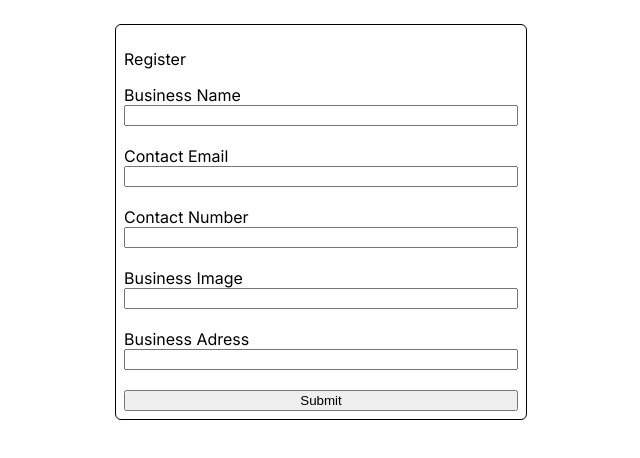
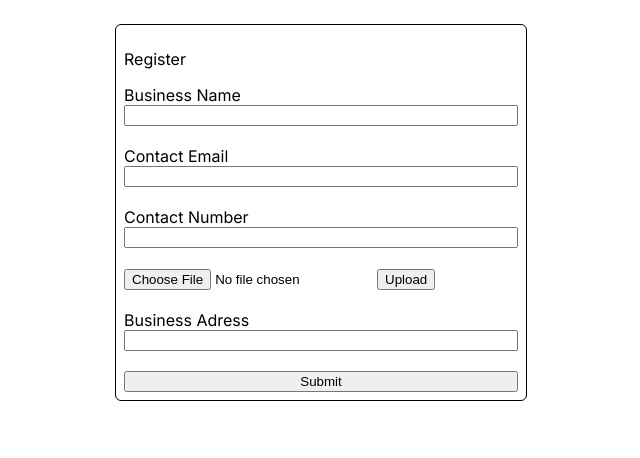
Before and after one commit to SaltyUltraCrepidarians/EcoHarbor, a Next.js app: page /registration in a window 1280 px wide. Shown: the top 458 px of the page, without its empty margins (319-959 px from the left). Built offline with nearby package versions, Linux system fonts and the light colour scheme.

Commit message:
[feat] adding image to the registration form

```diff
--- a/app/Components/Navbar.tsx
+++ b/app/Components/Navbar.tsx
@@ -33,7 +33,6 @@ export default function Navbar() {
     (async () => {
       const newUser = JSON.parse(await checkIfNewUser());
       if (newUser.businessAdress === '') {
-        console.log('first login')
         router.push('/registration')
       }
     })();
--- a/app/account/AccountComponents/EditProfile.tsx
+++ b/app/account/AccountComponents/EditProfile.tsx
@@ -36,7 +36,6 @@ export default function EditProfile({ handleEdit, userData }: Props) {
       },
       body: JSON.stringify(profileValues),
     });
-    console.log('this is res: ', res);
 
     return res.text;
   };
@@ -59,20 +58,10 @@ export default function EditProfile({ handleEdit, userData }: Props) {
         </div>
         <div className="label-input-wrap">
           <p>BUSINESS INFO (Shown):</p>
-          ################################
-          <p>BUSINESS IMAGE HERE</p>
+          <label>Business Image:</label>
           {userData.businessImage}
           {profileValues.businessImage}
           <ImageUpload />
-          ################################
-          {/* <label>Business Image:</label>
-          <input
-            type="text"
-            name="businessImage"
-            onChange={handleOnChange}
-            value={profileValues.businessImage}
-            required
-          /> */}
         </div>
         <div className="label-input-wrap">
           <label>Business Name:</label>
--- a/app/account/AccountComponents/ImageUpload.tsx
+++ b/app/account/AccountComponents/ImageUpload.tsx
@@ -9,13 +9,11 @@ const ImageUpload = () => {
     const selectedFile = e.target.files?.[0];
     if (selectedFile) {
       setFile(selectedFile);
-      console.log(file);
     }
   };
 
   const handleSubmit = async (e: React.MouseEvent<HTMLButtonElement>) => {
     e.preventDefault();
-    console.log('this is the file: ', file);
 
     if (file) {
       try {
@@ -26,7 +24,6 @@ const ImageUpload = () => {
             'Content-Type': 'image/jpeg',
           },
         });
-        console.log(response);
       } catch (error) {
         console.error('Error:', error);
       }
--- a/app/api/registration/route.ts
+++ b/app/api/registration/route.ts
@@ -12,7 +12,6 @@ export async function POST(req: NextRequest, res: NextResponse) {
 
   const session = await getServerSession(authHandler);
 
-  console.log('HAPPY REG INFO DATA', registrationInfoData);
 
   if (session?.user?.email) {
     await prisma.userInfo.update({
--- a/app/api/upload/route.ts
+++ b/app/api/upload/route.ts
@@ -35,7 +35,6 @@ async function uploadFile(file: Blob, userId: number) {
   if (error) {
     console.error(error);
   } else {
-    console.log('Image Uploaded');
     return data;
   }
 }
@@ -62,10 +61,7 @@ export async function POST(req: NextRequest, res: NextResponse) {
       'https://kdkdfxqzjaigzdizmryv.supabase.co/storage/v1/object/public/user-images/' +
       uploadedFile.path;
     addImageUrlToUser(fileUrl);
-    console.log('\n FILE URL ----> ', fileUrl)
   }
-  console.log('\n USER ID ----> ', userId)
-  console.log('\n FILE UPLOADED ----> ', uploadedFile)
   return new Response('Image Uploaded', res);
 }
 
--- a/app/registration/Components/Registration.tsx
+++ b/app/registration/Components/Registration.tsx
@@ -3,6 +3,7 @@ import React, { useState } from 'react';
 import './Registration.css';
 import { defaultRegistrationValues } from '@/app/account/AccountComponents/makeOfferDefaultValues';
 import { useRouter } from 'next/navigation';
+import ImageUpload from '@/app/account/AccountComponents/ImageUpload';
 
 export default function Registration() {
   const [registrationInfo, setRegistrationInfo] = useState(
@@ -77,14 +78,7 @@ export default function Registration() {
         </div>
 
         <div className="label-input-wrap">
-          {/* should be an upload */}
-          <label> Business Image</label>
-          <input
-            type="text"
-            name="businessImage"
-            onChange={handleChange}
-            value={registrationInfo.businessImage}
-          />
+         <ImageUpload/>
         </div>
 
         <div className="label-input-wrap">
```
